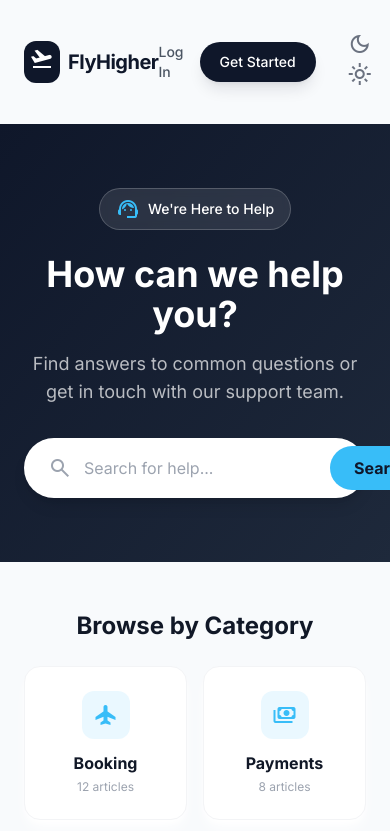
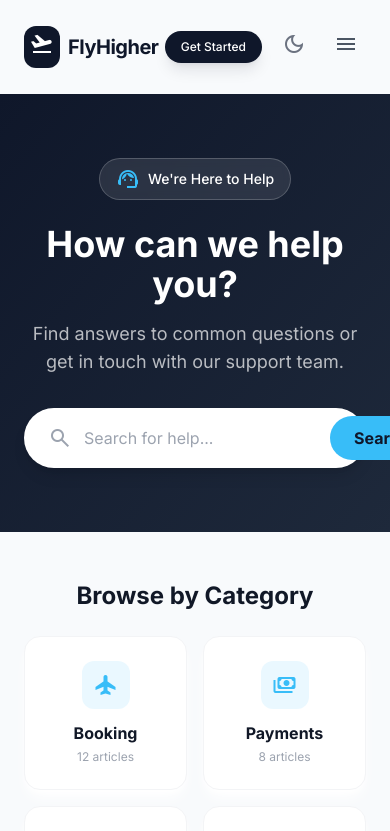
Before and after one commit to agamlatiff/booking-ticket, a Next.js app: page /support in a window 390 px wide. Shown: the top 831 px of the page. Built offline with nearby package versions, Linux system fonts and the light colour scheme.

Commit message:
Phase 5: Add ThemeToggle component, theme persistence, and responsive improvements

```diff
--- a/src/app/layout.tsx
+++ b/src/app/layout.tsx
@@ -25,8 +25,22 @@ export default function RootLayout({
           href="https://fonts.googleapis.com/css2?family=Material+Symbols+Outlined:wght,FILL@100..700,0..1&display=swap"
           rel="stylesheet"
         />
+        <script
+          dangerouslySetInnerHTML={{
+            __html: `
+              (function() {
+                try {
+                  var theme = localStorage.getItem('theme');
+                  if (theme === 'dark' || (!theme && window.matchMedia('(prefers-color-scheme: dark)').matches)) {
+                    document.documentElement.classList.add('dark');
+                  }
+                } catch (e) {}
+              })();
+            `,
+          }}
+        />
       </head>
-      <body className={`${inter.className} antialiased`}>{children}</body>
+      <body className={`${inter.className} antialiased bg-background dark:bg-background-dark transition-colors`}>{children}</body>
     </html>
   );
 }
--- a/src/components/ui/navbar.tsx
+++ b/src/components/ui/navbar.tsx
@@ -2,6 +2,7 @@
 
 import Link from "next/link";
 import { Button } from "@/components/ui/button";
+import { ThemeToggle } from "@/components/ui/theme-toggle";
 
 interface NavbarProps {
   showAuth?: boolean;
@@ -36,31 +37,28 @@ export function Navbar({ showAuth = true }: NavbarProps) {
         </Link>
       </div>
 
-      {/* Auth Buttons */}
+      {/* Auth Buttons & Theme Toggle */}
+      <div className="flex items-center gap-3">
         {showAuth && (
-        <div className="flex items-center gap-4">
+          <>
             <Link
               href="/sign-in"
-            className="text-sm font-medium text-gray-600 dark:text-gray-300 hover:text-gray-900 dark:hover:text-white transition"
+              className="text-sm font-medium text-gray-600 dark:text-gray-300 hover:text-gray-900 dark:hover:text-white transition hidden sm:block"
             >
               Log In
             </Link>
-          <Button asChild>
+            <Button asChild size="sm">
               <Link href="/sign-up">Get Started</Link>
             </Button>
-          <button
-            className="ml-2 p-2 rounded-full hover:bg-gray-200 dark:hover:bg-gray-700 transition text-gray-500"
-            onClick={() => document.documentElement.classList.toggle("dark")}
-          >
-            <span className="material-symbols-outlined text-sm block dark:hidden">
-              dark_mode
-            </span>
-            <span className="material-symbols-outlined text-sm hidden dark:block">
-              light_mode
-            </span>
+          </>
+        )}
+        <ThemeToggle />
+
+        {/* Mobile Menu Button */}
+        <button className="md:hidden p-2 rounded-lg hover:bg-gray-100 dark:hover:bg-gray-800 transition">
+          <span className="material-symbols-outlined text-gray-600 dark:text-gray-300">menu</span>
         </button>
       </div>
-      )}
     </nav>
   );
 }
--- /dev/null
+++ b/src/components/ui/theme-toggle.tsx
@@ -0,0 +1,51 @@
+"use client";
+
+import { useEffect, useState } from "react";
+
+export function ThemeToggle() {
+  const [isDark, setIsDark] = useState(false);
+  const [mounted, setMounted] = useState(false);
+
+  useEffect(() => {
+    setMounted(true);
+    // Check initial theme
+    const isDarkMode = document.documentElement.classList.contains("dark");
+    setIsDark(isDarkMode);
+  }, []);
+
+  const toggleTheme = () => {
+    const newIsDark = !isDark;
+    setIsDark(newIsDark);
+
+    if (newIsDark) {
+      document.documentElement.classList.add("dark");
+      localStorage.setItem("theme", "dark");
+    } else {
+      document.documentElement.classList.remove("dark");
+      localStorage.setItem("theme", "light");
+    }
+  };
+
+  // Avoid hydration mismatch
+  if (!mounted) {
+    return (
+      <button className="p-2 rounded-full hover:bg-gray-200 dark:hover:bg-gray-700 transition text-gray-500">
+        <span className="material-symbols-outlined text-sm">dark_mode</span>
+      </button>
+    );
+  }
+
+  return (
+    <button
+      onClick={toggleTheme}
+      className="p-2 rounded-full hover:bg-gray-200 dark:hover:bg-gray-700 transition text-gray-500 dark:text-gray-400"
+      aria-label="Toggle theme"
+    >
+      {isDark ? (
+        <span className="material-symbols-outlined text-sm">light_mode</span>
+      ) : (
+        <span className="material-symbols-outlined text-sm">dark_mode</span>
+      )}
+    </button>
+  );
+}
```
Lines whose indentation alone changed are shown as unchanged.
